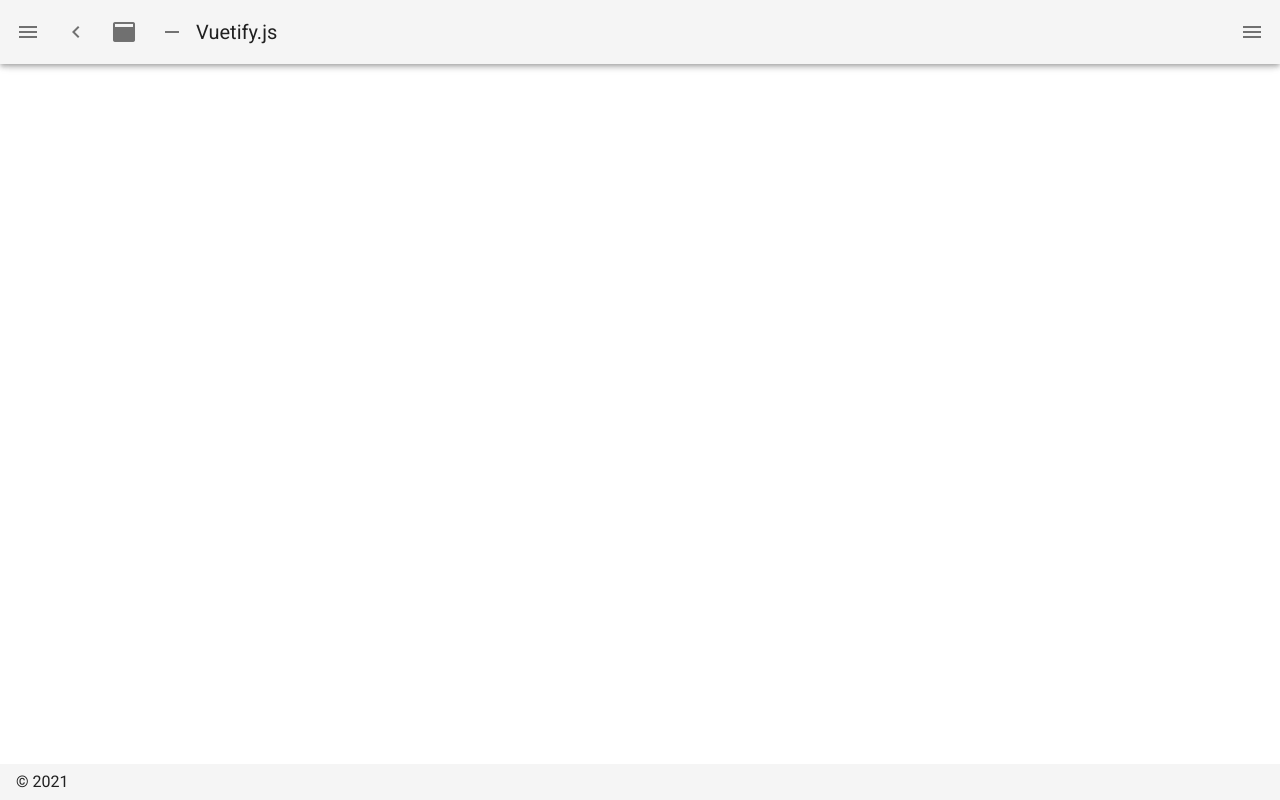
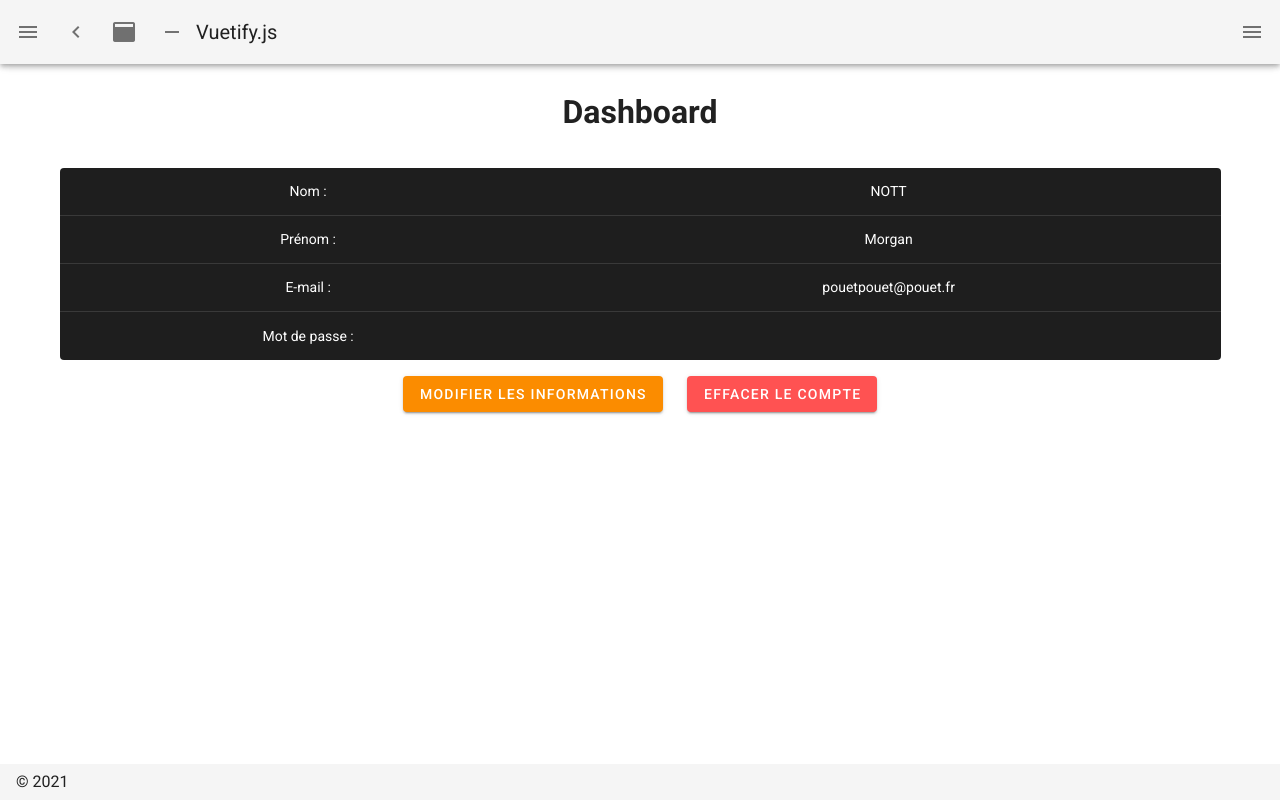
Before and after one commit to elie-dev/Projet-nextJs, a Nuxt app: page /dashboard in a window 1280 px wide. Built offline with nearby package versions, Linux system fonts and the light colour scheme.

Commit message:
Ajout de contenu à pages/dashboard.vue - Ajout d'un tableau qui affichera les informations de l'utilisateur (sous forme de component : components/dashboardTale.vue) - Ajout de 2 boutons sous le tableau (valider / effacer)

```diff
--- /dev/null
+++ b/components/dashboardTable.vue
@@ -0,0 +1,47 @@
+<template>
+  <v-simple-table dark>
+    <template v-slot:default>
+      <tbody>
+      <tr
+        v-for="item in coordonnees"
+        :key="item.name"
+      >
+        <td>{{ item.designation }}</td>
+        <td>{{ item.userInput }}</td>
+      </tr>
+      </tbody>
+    </template>
+  </v-simple-table>
+
+</template>
+
+<script>
+  export default {
+    data () {
+      return {
+        coordonnees: [
+          {
+            designation: 'Nom :',
+            userInput: 'NOTT',
+          },
+          {
+            designation: 'Prénom :',
+            userInput: 'Morgan',
+          },
+          {
+            designation: 'E-mail :',
+            userInput: 'pouetpouet@pouet.fr',
+          },
+          {
+            designation: 'Mot de passe :',
+            userInput: '',
+          },
+        ],
+      }
+    },
+  }
+</script>
+
+<style scoped>
+
+</style>
--- a/pages/dashboard.vue
+++ b/pages/dashboard.vue
@@ -0,0 +1,24 @@
+<template>
+  <div class="text-center">
+    <h1 class="mt-3 mb-8">Dashboard</h1>
+    <dashboardTable/>
+
+    <div class="mt-4">
+      <v-btn
+        color="warning"
+        class="mr-6"
+        @click="reset"
+      >
+        Modifier les informations
+      </v-btn>
+
+      <v-btn
+        color="error"
+        class=""
+        @click="reset"
+      >
+        Effacer le compte
+      </v-btn>
+    </div>
+  </div>
+</template>
```
